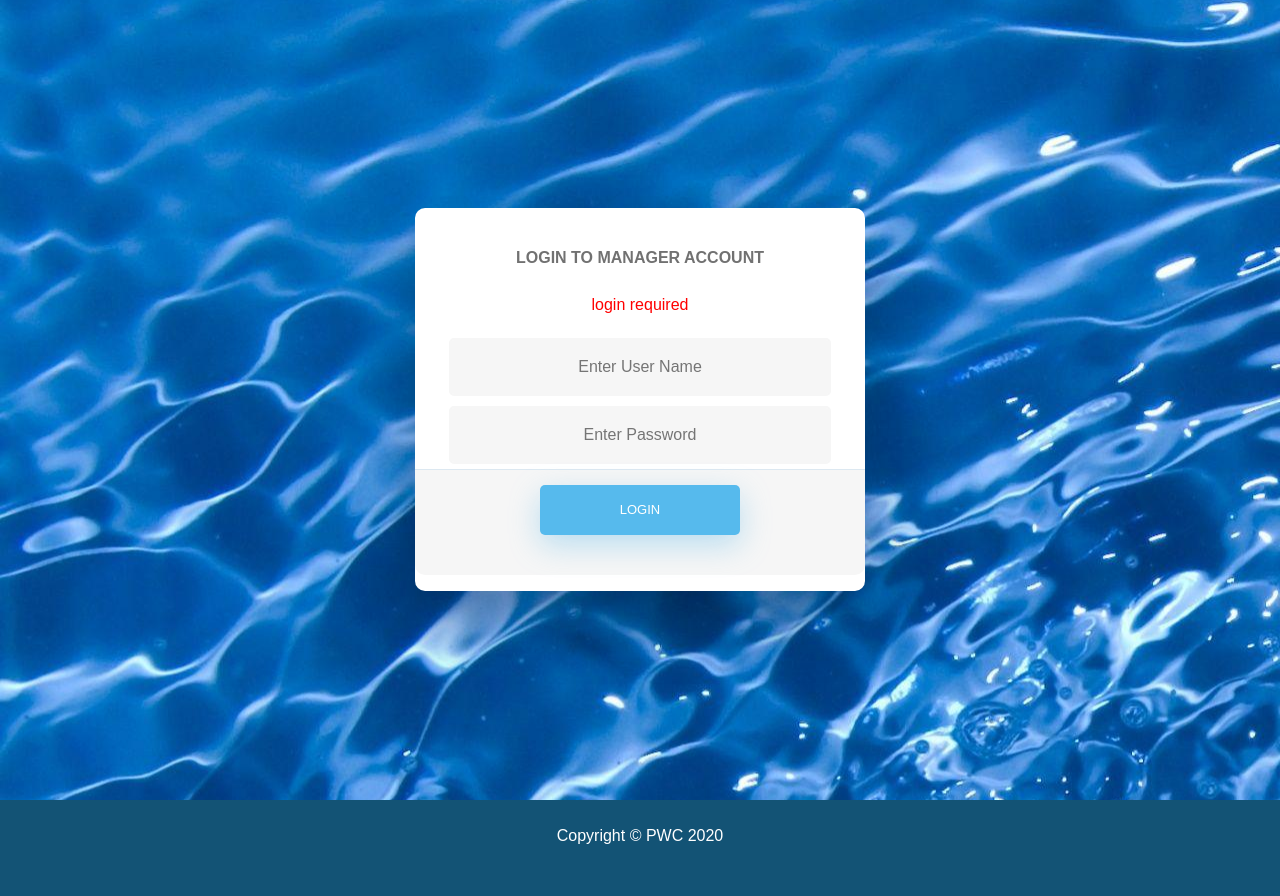
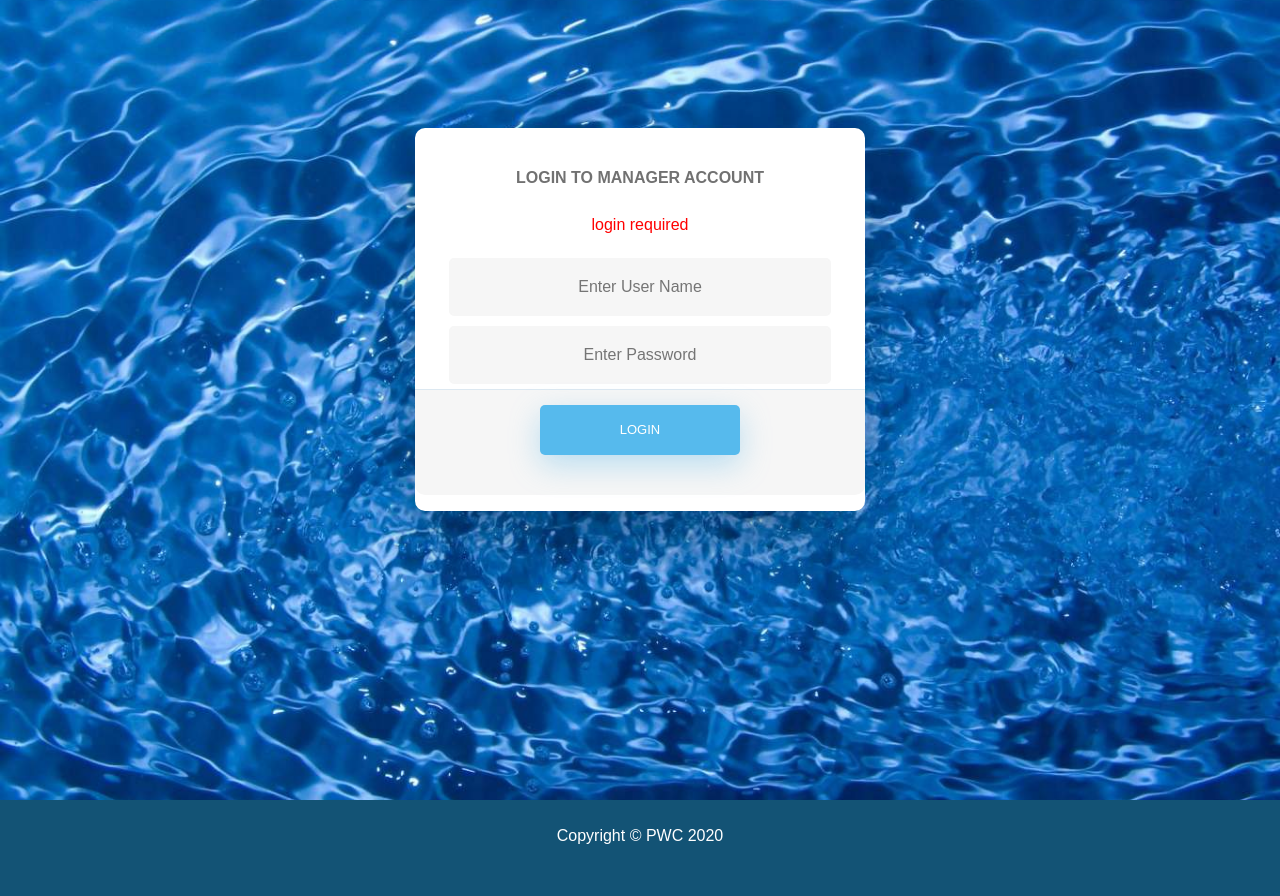
Before and after one commit to WDJ-PATH/PentagonWaterConsultants, a Django app: page /manager/hidden/loggedin in a window 1280 px wide. Shown: the part 92-988 px from the top of the page. Run offline with Django 3.2, Linux system fonts and the light colour scheme; some libraries are stand-ins or nearby versions.

Commit message:
Speed Optimizations

```diff
--- a/base/templates/index.html
+++ b/base/templates/index.html
@@ -21,7 +21,7 @@
 <link href="{% static 'styles/home.css' %}" rel="stylesheet">
 <body>
   <!-- Header - set the background image for the header in the line below -->
-  <header class="py-5 bg-image-full" style="background-image: url('{% static "images/bg-home.jpg" %}');">
+  <header class="py-5 bg-image-full" style="background-image: url('{% static "images/bg-home-min.jpg" %}'); background-size: 100%;">
     <img class="img-fluid d-block mx-auto" height="200" width="450" src="{% static 'images/PWC_logo.png' %}" alt="">
   </header>
 
@@ -40,7 +40,7 @@
   </section>
 
   <!-- Image Section - set the background image for the header in the line below -->
-  <section class="py-5 bg-image-full" style="background-image: url('{% static "images/bg-home.jpg" %}');">
+  <section class="py-5 bg-image-full" style="background-image: url('{% static "images/bg-home-min.jpg" %}'); background-size: 100%;">
     <!-- Put anything you want here! There is just a spacer below for demo purposes! -->
     <div style="height: 200px;"></div>
   </section>
--- a/base/templates/login.html
+++ b/base/templates/login.html
@@ -10,7 +10,7 @@
 {% load static %}
 <link href="{% static 'styles/register.css' %}" rel="stylesheet">
 <title>Pentagon Water Consultants</title>
-<body>
+<body background="{% static 'images/bg-home.jpg' %}">
      <nav class="navbar navbar-light" style="background-color: #135375;">
         <div class="container-fluid">
             <a href="/"><h1 class="text-white">Pentagon Water Consultants</h1></a>
--- a/base/templates/register.html
+++ b/base/templates/register.html
@@ -22,7 +22,7 @@
 <link href="{% static 'styles/register.css' %}" rel="stylesheet">
 
 <title>Pentagon Water Consultants</title>
-<body>
+<body background="{% static 'images/bg-home.jpg' %}">
     <!-- content block starts here -->
     <div class="reg-container" style="padding-top: 70px; margin-bottom: 80px;">
         <div class="wrapper fadeInDown">
--- a/base/templates/reset_pass.html
+++ b/base/templates/reset_pass.html
@@ -8,7 +8,7 @@
 
 {% load static %}
 <link href="{% static 'styles/register.css' %}" rel="stylesheet">
-<body style="height: auto;">
+<body background="{% static 'images/bg-home.jpg' %}" style="height: auto;">
      <nav class="navbar navbar-light" style="background-color: #135375;">
         <div class="container-fluid">
             <h1 class="text-white">Pentagon Water Consultants</h1>
--- a/base/views.py
+++ b/base/views.py
@@ -291,7 +291,7 @@ def print_data_unofficial(request, test_id):
     p.drawCentredString(300, 780, title)
     p.setFont('Times-Roman', 12)
     p.setFillColorRGB(0, 0, 0)
-    p.drawCentredString(300, 755, 'Near Passport Sevakendra')
+    p.drawCentredString(300, 755, 'Near Passport Seva Kendra')
     p.drawCentredString(300, 740, 'Payyanur . 670307 . Kerala')
     p.setFont('Times-Italic', 10)
     p.drawCentredString(90, 710, 'pentagonwaters@gmail.com')
--- a/manager/templates/manager/m_login.html
+++ b/manager/templates/manager/m_login.html
@@ -9,7 +9,7 @@
 
 {% load static %}
 <link href="{% static 'styles/register.css' %}" rel="stylesheet">
-<body>
+<body background="{% static 'images/bg-home.jpg' %}">
      <nav class="navbar navbar-light" style="background-color: #135375;">
         <div class="container-fluid">
             <h1 class="text-white">Pentagon Water Consultants</h1>
@@ -24,8 +24,8 @@
     </nav>
 
 
-    <div class="wrapper fadeInDown">
-      <div id="formContent" >
+    <div class="wrapper fadeInDown" style="padding-top: 0px; padding-bottom: 10rem;">
+      <div id="formContent">
         <h2>Login To Manager account</h2>
         <!-- Login Form -->
         <form method="post" action="loggedin" class="pt-3">
--- a/manager/templates/manager/m_register.html
+++ b/manager/templates/manager/m_register.html
@@ -23,7 +23,7 @@
 <link href="{% static 'styles/register.css' %}" rel="stylesheet">
 
 
-<body>
+<body background="{% static 'images/bg-home.jpg' %}">
     <!-- content block starts here -->
     <div class="reg-container" style="margin-bottom: 80px;">
         <div class="wrapper fadeInDown">
--- a/manager/views.py
+++ b/manager/views.py
@@ -260,7 +260,7 @@ def view_user(request):
         search_ph = Pent_User.objects.filter(Q(phone__contains=search_p))
         if search_n:
             sn = search_name(search_n)
-            sname = [x[0] for x in sn if x[1] > 60]
+            sname = [x[0] for x in sn if x[1] > 71]
             if len(sname) > 0:
                 sn = []
                 for n in sname:
@@ -340,7 +340,7 @@ def ban_user_by_search(request):
         search_ph = Pent_User.objects.filter(Q(phone__contains=search_p))
         if search_n:
             sn = search_name(search_n)
-            sname = [x[0] for x in sn if x[1] > 60]
+            sname = [x[0] for x in sn if x[1] > 71]
             if len(sname) > 0:
                 sn = []
                 for n in sname:
@@ -452,7 +452,7 @@ def print_data(request, test_id):
     p.drawCentredString(300, 780, title)
     p.setFont('Times-Roman', 12)
     p.setFillColorRGB(0, 0, 0)
-    p.drawCentredString(300, 755, 'Near Passport Sevakendra')
+    p.drawCentredString(300, 755, 'Near Passport Seva Kendra')
     p.drawCentredString(300, 740, 'Payyanur . 670307 . Kerala')
     p.setFont('Times-Italic', 10)
     p.drawCentredString(90, 710, 'pentagonwaters@gmail.com')
--- a/static/styles/home.css
+++ b/static/styles/home.css
@@ -1,7 +1,7 @@
 body {
   font-family: "Poppins", sans-serif;
   height: auto;
-  background-color: #f6f6f6;
+  background-color: #f1f8ff;
 }
 
 .py-5 {
--- a/static/styles/register.css
+++ b/static/styles/register.css
@@ -7,7 +7,9 @@ html {
 body {
   font-family: "Poppins", sans-serif;
   height: auto;
-  background-image: url("../images/bg-home.jpg");
+  background-color: #f1f8ff;
+  background-size:100% 100%;
+  background-repeat: no-repeat;
 }
 
 a {
```
Also changed, not shown: static/images/PWC_logo.svg (added), static/images/bg-home-min.jpg (added), static/images/bg-home.jpg.
